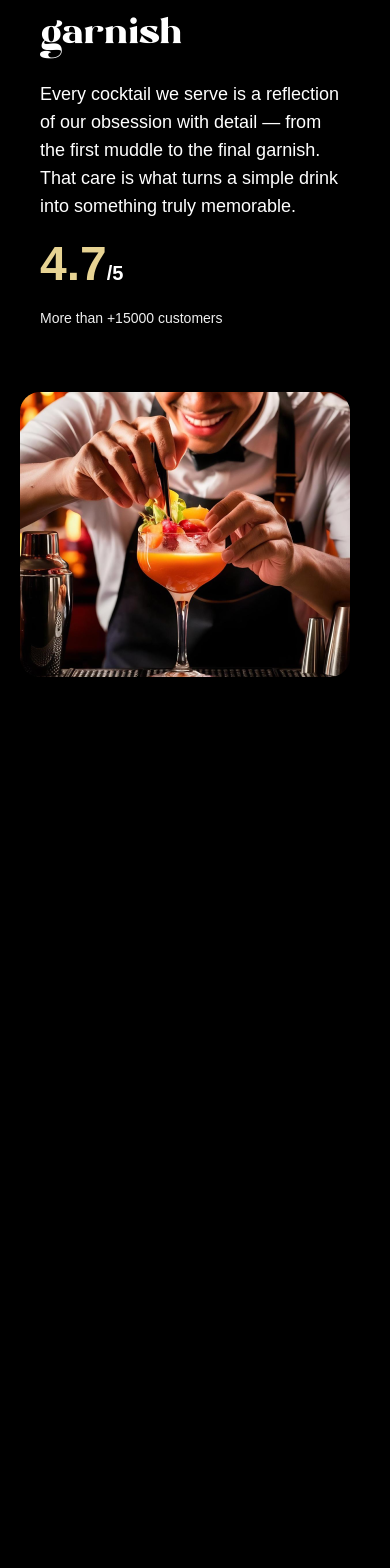
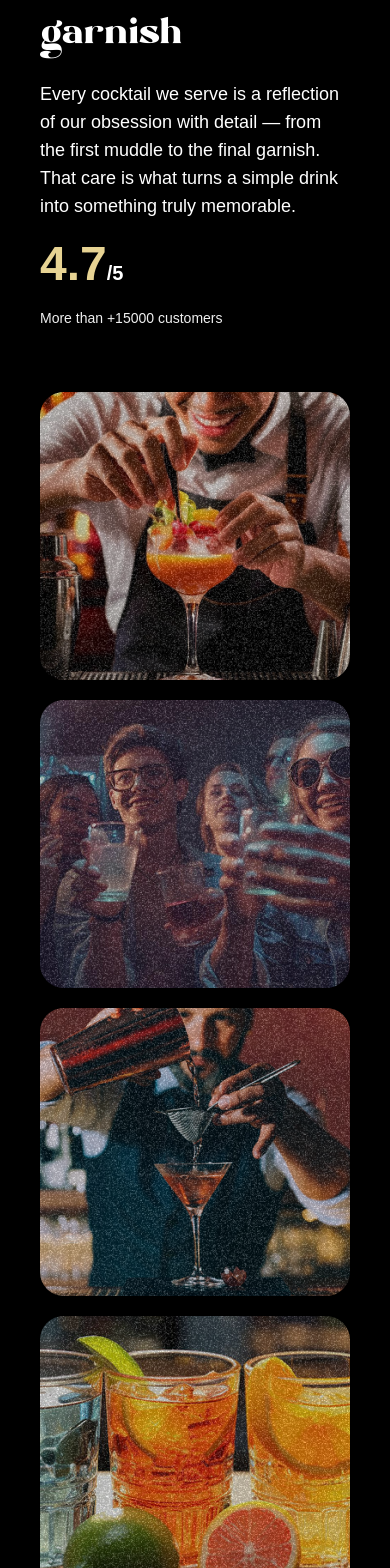
Before and after one commit to aliasgarsogiawala/Cocktail-Landing, a React (Vite) app: page / in a window 390 px wide. Shown: the part 2172-3740 px from the top of the page. Before the commit the page ends 2961 px from the top, so only its background shows below. Built offline with nearby package versions, Linux system fonts and the light colour scheme; a web font is replaced by a local one.

Commit message:
About section complete

```diff
--- a/src/components/About.jsx
+++ b/src/components/About.jsx
@@ -1,6 +1,37 @@
 import React from 'react';
+import gsap from "gsap";
+import { useGSAP } from "@gsap/react";
+import { SplitText} from "gsap/all";
 
 const About = () => {
+
+    useGSAP(()=>{
+        const titleSplit = SplitText.create('#about h2',{
+            type:'words'
+        })
+
+        const scrollTimeline=gsap.timeline({
+            scrollTrigger:{
+                trigger:'#about',
+                start:'top center'
+            }
+        })
+
+        scrollTimeline
+            .from(titleSplit.words,{
+                opacity:0,
+                duration:1,
+                yPercent:100,
+                ease:'expo.out',
+                stagger:0.02
+            })
+            .from('.top-grid div, .bottom-grid div',{
+                opacity:0,
+                duration:1,
+                ease:'power1.inOut',
+                stagger:0.04,
+            },'-=0.5')
+    })
     return (
         <div id="about">
             <div className="mb-16 md:px-0 px-5">
@@ -31,10 +62,32 @@ const About = () => {
                 </div>
             </div>
 
-            <div clasName="top-grid">
+            <div className="top-grid">
                 <div className="md:col-span-3">
                     <div className="noisy"/>
                     <img src="/images/abt1.png" alt="grid-img-1" />
+                </div>
+
+                <div className="md:col-span-6">
+                    <div className="noisy"/>
+                    <img src="/images/abt2.png" alt="grid-img-2" />
+                </div>
+
+                <div className="md:col-span-3">
+                    <div className="noisy"/>
+                    <img src="/images/abt5.png" alt="grid-img-5" />
+                </div>
+            </div>
+
+            <div className="bottom-grid">
+                <div className="md:col-span-8">
+                    <div className="noisy"/>
+                    <img src="/images/abt3.png" alt="grid-img-3" />
+                </div>
+
+                <div className="md:col-span-4">
+                    <div className="noisy"/>
+                    <img src="/images/abt4.png" alt="grid-img-4" />
                 </div>
             </div>
         </div>
```
